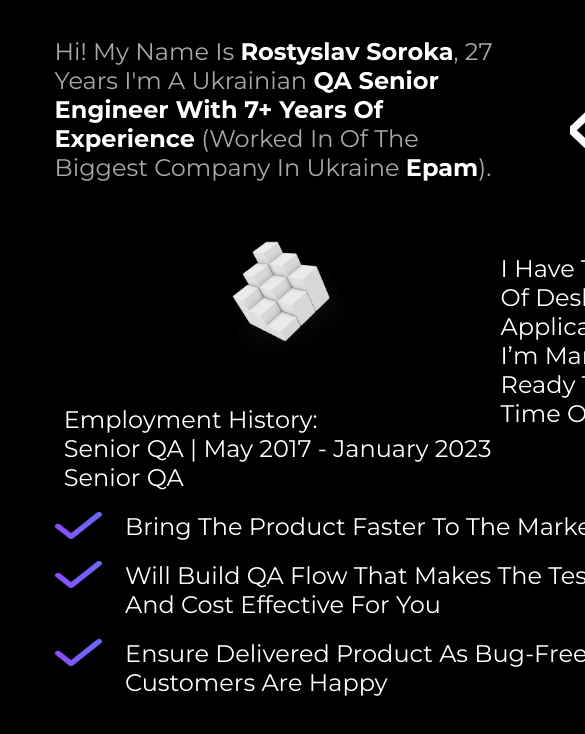
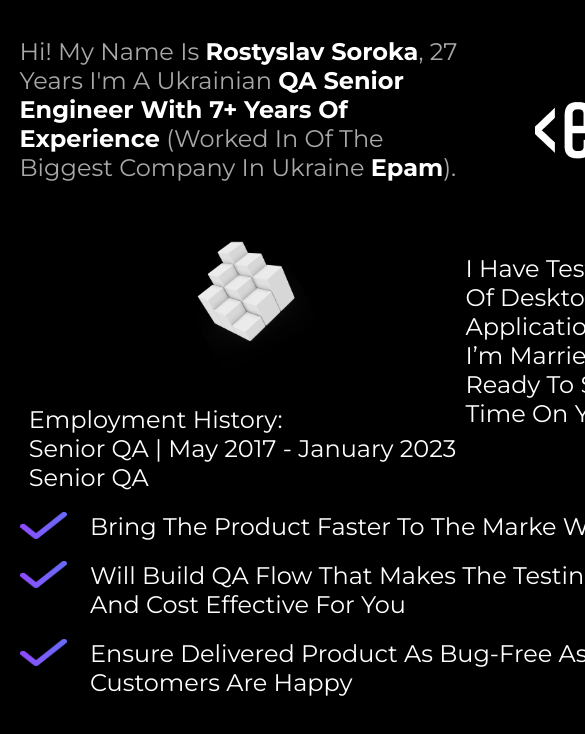
Before and after one commit to OleksandrBilenk0/Layout-OstapFrankivQA-, a plain HTML site: page index.html in a window 390 px wide. Shown: the part 1705-2439 px from the top of the page, 585 px wide, since content can reach past the window. Drawn offline with nearby package versions, Linux system fonts and the light colour scheme; a web font is replaced by a local one.

Commit message:
adaptive

```diff
--- a/style/adaptive.css
+++ b/style/adaptive.css
@@ -30,6 +30,9 @@
     }
     .about-check {
         margin-top: 20px;
+    }
+    .about-text {
+        margin-left: -20%;
     }
     /* .about {
         width: 95%;
```
